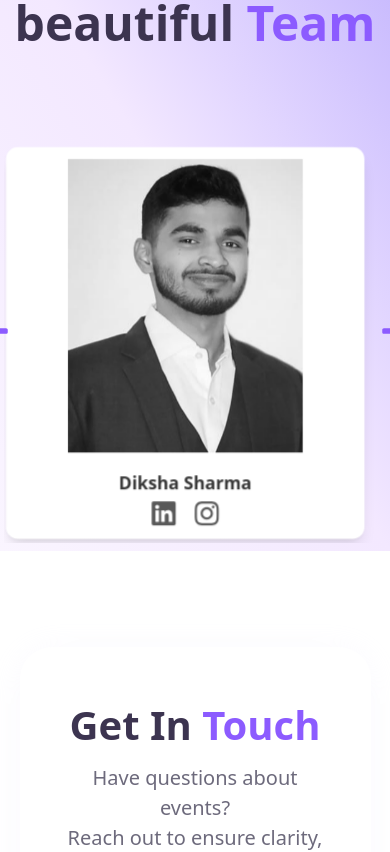
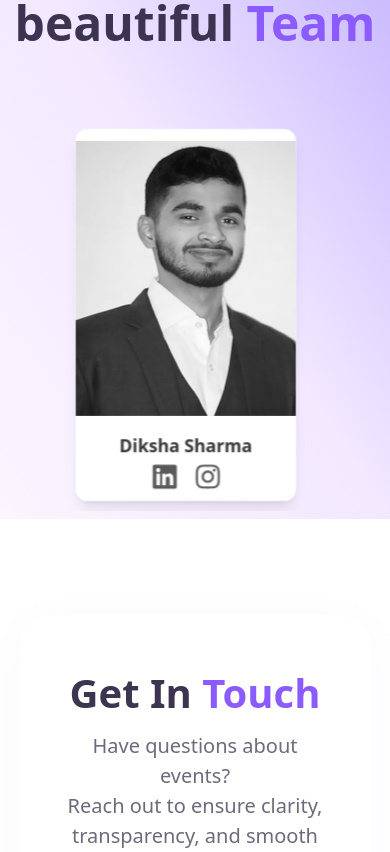
Before and after one commit to Ash1912/FC-FBS, a Next.js app: page /aboutus in a window 390 px wide. Shown: the part 2300-3152 px from the top of the page. Built offline with nearby package versions, Linux system fonts and the light colour scheme.

Commit message:
Testing of team page responsiveness

```diff
--- a/app/aboutus/page.tsx
+++ b/app/aboutus/page.tsx
@@ -49,7 +49,8 @@ const teamMembers = [
     name: "Aman",
     role: "",
     image: "/images/teammembers/Aman.jpg",
-    linkedin: "https://www.linkedin.com/in/aman-96aaa8373?utm_source=share&utm_campaign=share_via&utm_content=profile&utm_medium=android_app",
+    linkedin:
+      "https://www.linkedin.com/in/aman-96aaa8373?utm_source=share&utm_campaign=share_via&utm_content=profile&utm_medium=android_app",
     instagram: "https://www.instagram.com/amangarg1908?igsh=b29ubjNob3JxcGt6",
   },
   {
@@ -63,15 +64,19 @@ const teamMembers = [
     name: "Anurag Sharma",
     role: "",
     image: "/images/teammembers/Anurag.jpg",
-    linkedin: "https://www.linkedin.com/in/anurag-sharma-9b13702ab?utm_source=share&utm_campaign=share_via&utm_content=profile&utm_medium=ios_app",
-    instagram: "https://www.instagram.com/anurag.sharma02?igsh=MXAxeHpzemoydnc3eQ%3D%3D&utm_source=qr",
+    linkedin:
+      "https://www.linkedin.com/in/anurag-sharma-9b13702ab?utm_source=share&utm_campaign=share_via&utm_content=profile&utm_medium=ios_app",
+    instagram:
+      "https://www.instagram.com/anurag.sharma02?igsh=MXAxeHpzemoydnc3eQ%3D%3D&utm_source=qr",
   },
   {
     name: "Aryan Sehrawat",
     role: "",
     image: "/images/teammembers/Aryan.jpg",
-    linkedin: "https://www.linkedin.com/in/aryan-sehrawat-b359a3241?utm_source=share&utm_campaign=share_via&utm_content=profile&utm_medium=android_app",
-    instagram: "https://www.instagram.com/__aryan.sehrawat__?igsh=MWtmeWU0ZTQ4d3No",
+    linkedin:
+      "https://www.linkedin.com/in/aryan-sehrawat-b359a3241?utm_source=share&utm_campaign=share_via&utm_content=profile&utm_medium=android_app",
+    instagram:
+      "https://www.instagram.com/__aryan.sehrawat__?igsh=MWtmeWU0ZTQ4d3No",
   },
   {
     name: "Payal Naik",
@@ -84,8 +89,10 @@ const teamMembers = [
     name: "Shubh Gupta",
     role: "",
     image: "/images/teammembers/Shubh.jpg",
-    linkedin: "https://www.linkedin.com/in/shubhgupta410?utm_source=share&utm_campaign=share_via&utm_content=profile&utm_medium=android_app",
-    instagram: "https://www.instagram.com/_shubh.gupta_?igsh=MWc3ejg1N2sza3l4eA%3D%3D&utm_source=qr",
+    linkedin:
+      "https://www.linkedin.com/in/shubhgupta410?utm_source=share&utm_campaign=share_via&utm_content=profile&utm_medium=android_app",
+    instagram:
+      "https://www.instagram.com/_shubh.gupta_?igsh=MWc3ejg1N2sza3l4eA%3D%3D&utm_source=qr",
   },
   {
     name: "Surbhi Arora",
@@ -99,8 +106,10 @@ const teamMembers = [
     name: "Tanishk Ghadiya",
     role: "",
     image: "/images/teammembers/Tanishk.jpg",
-    linkedin: "https://www.linkedin.com/in/tanishk-ghadiya-67a746256?utm_source=share&utm_campaign=share_via&utm_content=profile&utm_medium=android_app ",
-    instagram: "https://www.instagram.com/ghadiyasaheb_in?igsh=bmt1NzF4cWp4MXk0",
+    linkedin:
+      "https://www.linkedin.com/in/tanishk-ghadiya-67a746256?utm_source=share&utm_campaign=share_via&utm_content=profile&utm_medium=android_app ",
+    instagram:
+      "https://www.instagram.com/ghadiyasaheb_in?igsh=bmt1NzF4cWp4MXk0",
   },
 ];
 
@@ -154,8 +163,8 @@ const TeamCarousel: React.FC = () => {
         settings: {
           slidesToShow: 1,
           slidesToScroll: 1,
-          centerMode: true,
-          centerPadding: "0px",
+          centerMode: false,
+          arrows: false,
         },
       },
     ],
@@ -169,12 +178,17 @@ const TeamCarousel: React.FC = () => {
           return (
             <div key={idx} className="px-2">
               <div
-                className={`bg-white rounded-xl shadow-lg transition-transform duration-500 ${
+                className={`bg-white rounded-xl shadow-lg transition-transform duration-500 mx-auto ${
                   isCenter
                     ? "scale-98 w-[85%] sm:w-[70%] md:w-[45%]"
                     : "scale-90 w-[90%] sm:w-[65%] md:w-[55%] grayscale"
-                } mt-6 md:mt-0 mx-auto`}
-                style={{ height: "auto", minHeight: "400px", width: "100%" }}
+                } `}
+                style={{
+                  height: "auto",
+                  minHeight: "380px",
+                  maxWidth: "280px",
+                  width: "90%",
+                }}
               >
                 {/* Top image portion */}
                 <div className="flex items-center justify-center overflow-hidden pt-3 md:pt-2 lg:pt-0">
@@ -502,6 +516,20 @@ export default function AboutUsPage() {
 
       <Footer />
       <style jsx global>{`
+        .team-carousel .slick-list {
+          overflow: hidden !important;
+        }
+
+        .team-carousel .slick-track {
+          display: flex !important;
+          align-items: center !important;
+        }
+
+        .slick-slide {
+          display: flex !important;
+          justify-content: center !important;
+        }
+
         @media (max-width: 900px) {
           .team-carousel {
             max-width: 98vw !important;
@@ -531,6 +559,9 @@ export default function AboutUsPage() {
             overflow-x: auto !important;
             padding-bottom: 8px !important;
           }
+            .team-carousel .slick-slide {
+    padding: 0 16px;
+  }
           .about-section,
           .about-form {
             padding: 8px !important;
@@ -581,7 +612,7 @@ export default function AboutUsPage() {
             position: static !important;
             visibility: visible !important;
           }
-      }
+        }
       `}</style>
     </div>
   );
```
